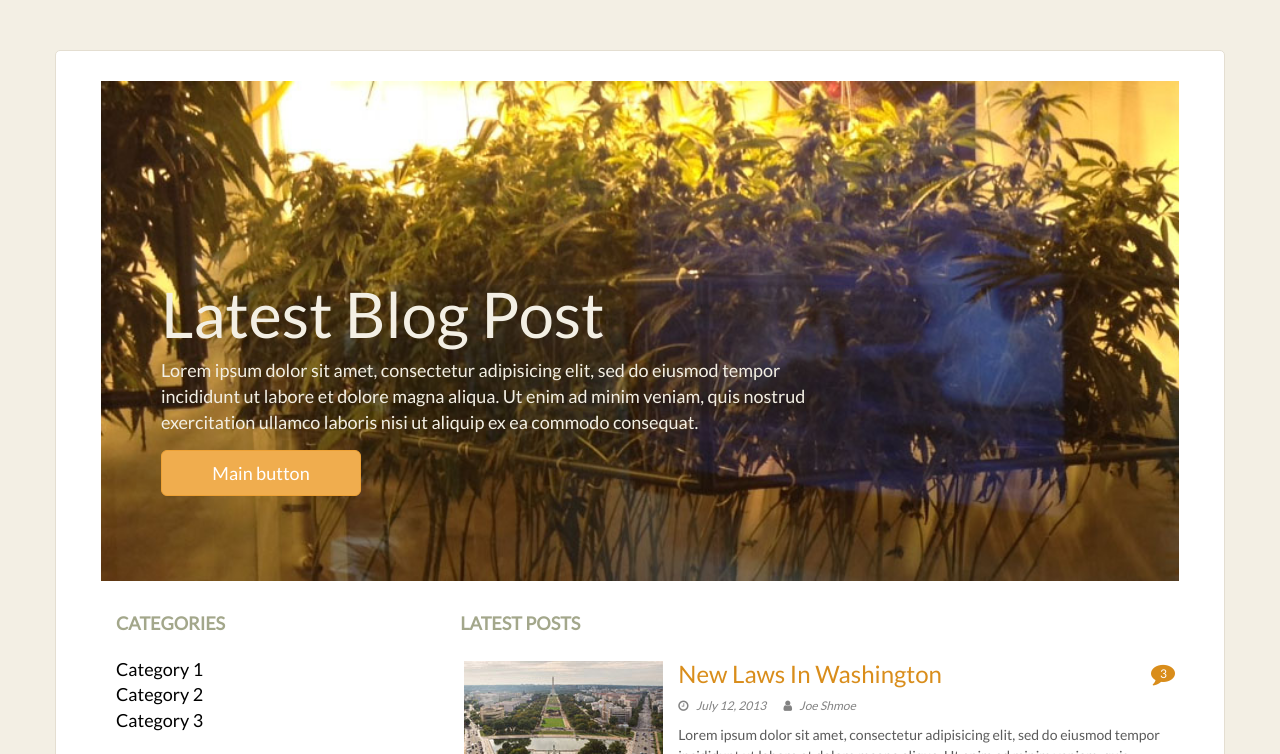
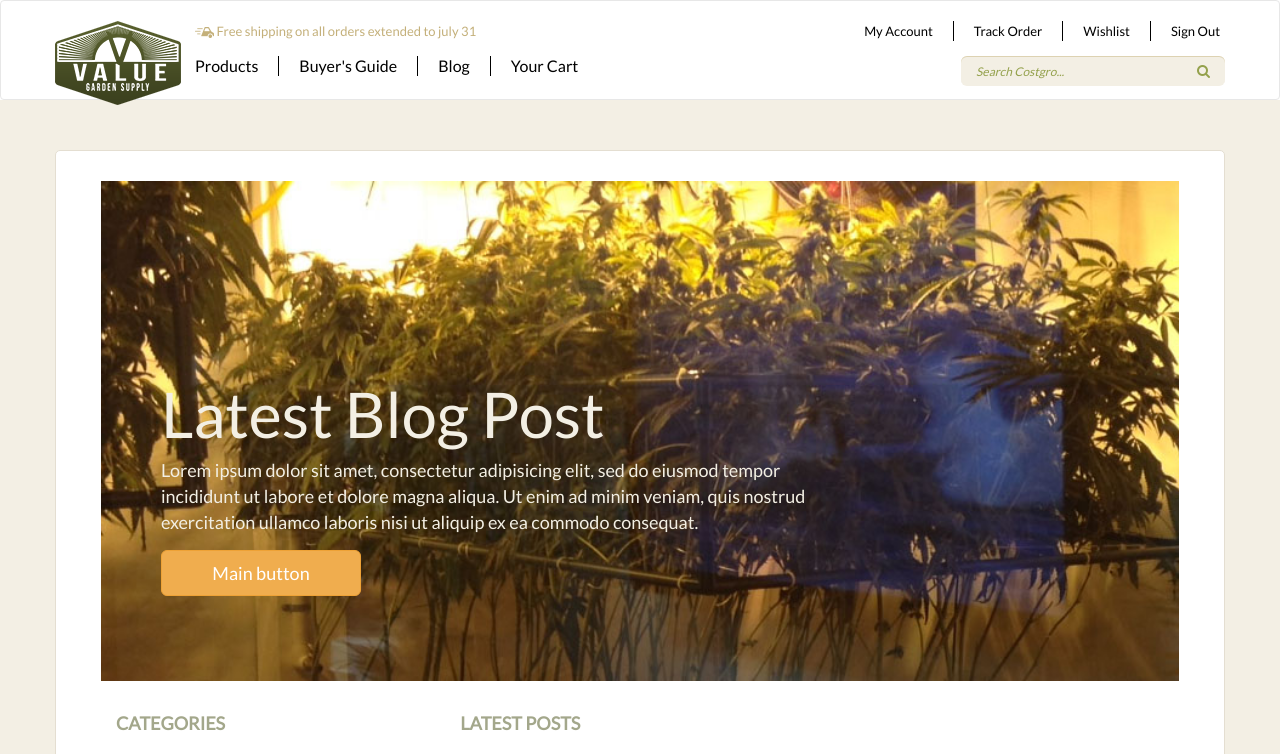
Before and after one commit to KabaninArtem/Value-bootstrap, a plain HTML site: page index.html in a window 1280 px wide. Shown: the top 754 px of the page. Drawn offline with Linux system fonts and the light colour scheme.

Commit message:
add header

```diff
--- a/css/footer.css
+++ b/css/footer.css
@@ -1,4 +1,5 @@
 footer {
+    padding-top: 20px;
     padding-bottom: 50px;
     background-color: #757f3c;
 }
--- a/css/header.css
+++ b/css/header.css
@@ -0,0 +1,61 @@
+header {
+    height: 100px;
+}
+
+header.navbar {
+    margin-bottom: 0;
+    background-color: white;
+}
+
+header .container {
+    position: relative;
+
+    background-color: white;
+}
+
+header .container .logo {
+    position: absolute;
+    top: 20px;
+    left: 0;
+}
+
+header .container .collapse {
+    margin-left: 125px;
+}
+
+header .container .collapse > .row {
+    margin-top: 20px;
+    height: 70px;
+}
+
+header .container .collapse .main-menu,
+header .container .collapse .search-block {
+    margin-top: 15px;
+}
+
+header .container .collapse .row .main-menu li a {
+    font-size: 16px;
+}
+
+header .container .collapse .row > div:nth-child(2) {
+    padding-right: 0;
+}
+
+header .container .collapse .row .user-menu li a {
+    font-size: 13px;
+}
+
+header .container .collapse .row .main-menu li a,
+header .container .collapse .row .user-menu li a {
+    margin-right: 20px;
+    padding: 0 20px 0 0;
+    color: black;
+    box-sizing: border-box;
+    border-right: 1px solid black;
+}
+
+header .container .collapse .main-menu li:last-child a,
+header .container .collapse .user-menu li:last-child a {
+    padding: 0;
+    border: none;
+}
--- a/css/style.css
+++ b/css/style.css
@@ -14,6 +14,11 @@
 
 * {
     font-family: 'Lato', Arial, sans-serif;
+}
+
+.discount {
+    font-size: 13px;
+    color: #c4b07a;
 }
 
 .title {
@@ -40,6 +45,11 @@
 
 .nav-list__item a i {
     margin-right: 5px;
+}
+
+.search-block {
+    display: flex;
+    justify-content: flex-end;
 }
 
 .email-block {
--- a/index.html
+++ b/index.html
@@ -13,6 +13,59 @@
     <script src="bootstrap-3.3.7-dist/js/bootstrap.min.js" defer></script>
 </head>
 <body>
+<header class="navbar navbar-default">
+    <div class="container">
+        <a href="javascript:;" class="logo"><img src="img/logo.png" alt="logotype"></a>
+        <!-- Brand and toggle get grouped for better mobile display -->
+        <div class="navbar-header">
+            <button type="button" class="navbar-toggle collapsed" data-toggle="collapse"
+                    data-target="#bs-example-navbar-collapse-1" aria-expanded="false">
+                <span class="sr-only">Toggle navigation</span>
+                <span class="icon-bar"></span>
+                <span class="icon-bar"></span>
+                <span class="icon-bar"></span>
+            </button>
+        </div>
+
+        <!-- Collect the nav links, forms, and other content for toggling -->
+        <div class="collapse navbar-collapse" id="bs-example-navbar-collapse-1">
+            <div class="row">
+                <div class="col-sm-6 col-xs-12">
+                    <div class="row">
+                        <span class="discount">
+                            <img src="img/truck.png" alt="truck">
+                            Free shipping on all orders extended to july 31
+                        </span>
+                    </div>
+                    <div class="row">
+                        <ul class="nav navbar-nav main-menu">
+                            <li><a href="#" class="text-capitalize">Products</a></li>
+                            <li><a href="#" class="text-capitalize">Buyer's guide</a></li>
+                            <li><a href="#" class="text-capitalize">Blog</a></li>
+                            <li><a href="#" class="text-capitalize">Your cart</a></li>
+                        </ul>
+                    </div>
+                </div>
+                <div class="col-sm-6 col-xs-12">
+                    <div class="row">
+                        <ul class="nav navbar-nav navbar-right user-menu">
+                            <li><a href="#" class="text-capitalize">My account</a></li>
+                            <li><a href="#" class="text-capitalize">Track order</a></li>
+                            <li><a href="#" class="text-capitalize">Wishlist</a></li>
+                            <li><a href="#" class="text-capitalize">Sign out</a></li>
+                        </ul>
+                    </div>
+                    <div class="row">
+                        <div class="search-block">
+                            <input type="search" placeholder="search costgro...">
+                            <button><i class="fa fa-search" aria-hidden="true"></i></button>
+                        </div>
+                    </div>
+                </div>
+            </div>
+        </div><!-- /.navbar-collapse -->
+    </div><!-- /.container-fluid -->
+</header>
 
 <main class="container-fluid">
     <div class="container">
```
